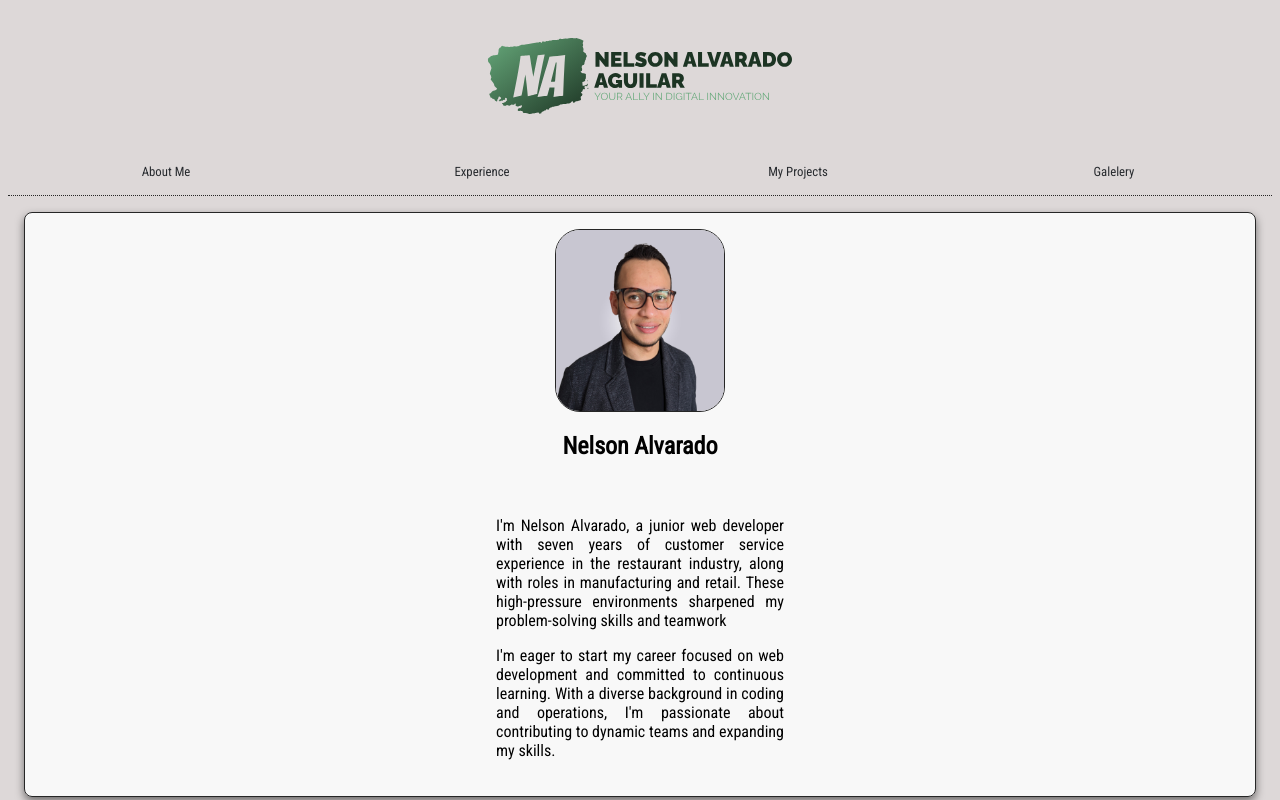
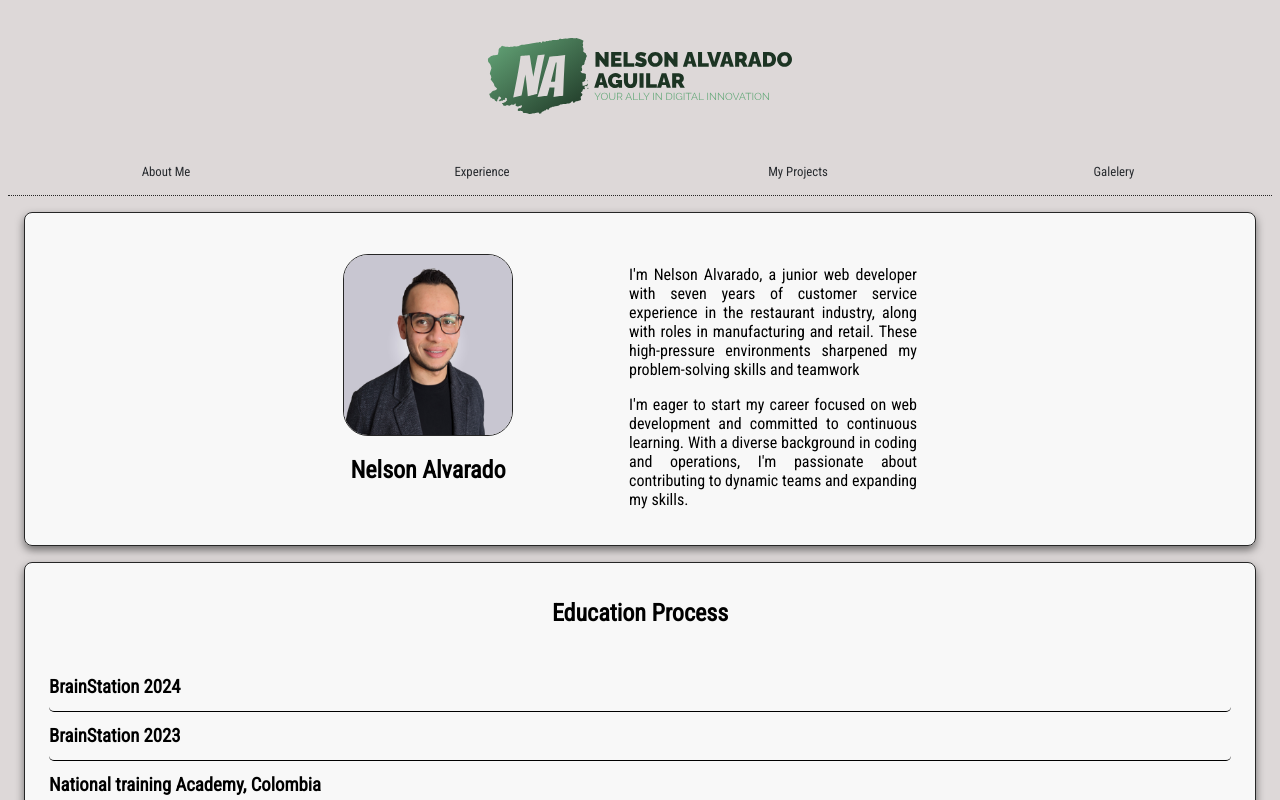
Before and after one commit to NelsonAlvaradoAguilar/portfolio, a React (Create React App) app: page / in a window 1280 px wide. Shown: the top 800 px of the page. Built offline with nearby package versions, Linux system fonts and the light colour scheme.

Commit message:
responsive rules

```diff
--- a/src/componentes/AboutMe/AboutMe.js
+++ b/src/componentes/AboutMe/AboutMe.js
@@ -8,7 +8,7 @@ function AboutMe(params) {
       {aboutMeDada?.map((data) => {
         return (
           <div className="bio__container" key={data.id}>
-            <div className="bio__subcontainer">
+            <div className="bio__container bio__subcontainer">
               <img className="bio__image" src={data.image}></img>
               <h1>{data.name}</h1>
             </div>
--- a/src/componentes/AboutMe/AboutMe.scss
+++ b/src/componentes/AboutMe/AboutMe.scss
@@ -7,10 +7,20 @@
   align-items: center;
 
   @include card();
-  &__subcontainer {
+  &__container {
     display: flex;
     flex-direction: column;
     align-items: center;
+    @include tablet {
+      gap: 6rem;
+      flex-direction: row;
+    }
+  }
+  &__subcontainer {
+    @include tablet {
+      flex-direction: column;
+      gap: 0%;
+    }
   }
   &__image {
     background-color: $basicBackgronudWhite;
--- a/src/style/parcials/__mixin.scss
+++ b/src/style/parcials/__mixin.scss
@@ -1,5 +1,22 @@
 @use "./_variables" as *;
+@mixin mobile {
+  @media screen and (min-width: $below-mobile-breakpoint)  {
+      @content;
+  }
+}
 
+@mixin tablet {
+  @media screen   and (min-width: $tablet-breakpoint)  {
+      @content;
+
+  }
+}
+@mixin desktop {
+  @media screen and (min-width: $desktop-breakpoint ) {
+      @content;
+  }
+
+}
 @font-face {
   font-family: "Roboto_Condensed";
   font-weight: 400;
--- a/src/style/parcials/__variables.scss
+++ b/src/style/parcials/__variables.scss
@@ -11,3 +11,9 @@ $buttonBorder: #2e4eef;
 $timing: linear;
 $duration: 3s;
 $basicBackgronudWhitew: #fbe9d0;
+
+
+$below-mobile-breakpoint:767px;
+$tablet-breakpoint: 768px;
+$below-tablet-breakpoint: 1279px;
+$desktop-breakpoint: 1280px;
```
